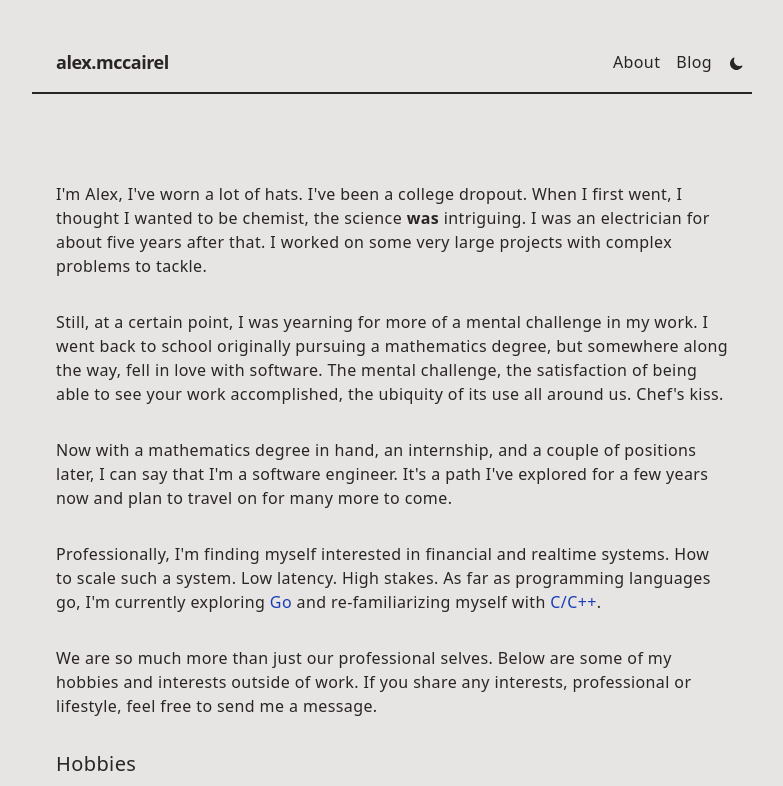
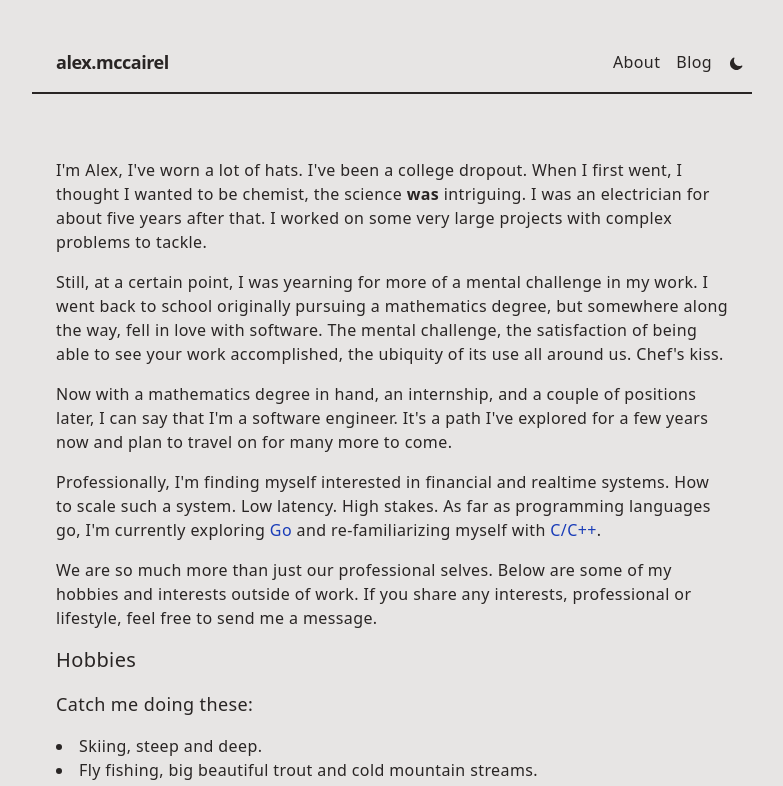
Before and after one commit to amccairel/portfolio-site, a Next.js app: page /about in a window 1280 px wide. Shown: the top 786 px of the page, without its empty margins (248-1031 px from the left). Built offline with nearby package versions, Linux system fonts and the light colour scheme.

Commit message:
-minor style changes

```diff
--- a/src/app/about/page.tsx
+++ b/src/app/about/page.tsx
@@ -2,24 +2,24 @@
 
 export default function About() {
     return (
-        <section className="px-6 py-8">
-            <p className={'mb-8'}>
+        <section className="px-6 py-2">
+            <p className={'mb-4'}>
                 I&apos;m Alex, I&apos;ve worn a lot of hats. I&apos;ve been a college dropout. When I first went, I thought I
                 wanted to be chemist, the science <b>was</b> intriguing. I was an electrician for about five years
                 after that. I worked on some very large projects with complex problems to tackle.
             </p>
-            <p className={'mb-8'}>
+            <p className={'mb-4'}>
                 Still, at a certain point, I was yearning for more of a mental challenge in my work. I went back to
                 school originally pursuing a mathematics degree, but somewhere along the way, fell in love with software.
                 The mental challenge, the satisfaction of being able to see your work accomplished, the ubiquity of its
                 use all around us. Chef&apos;s kiss.
             </p>
-            <p className={'mb-8'}>
+            <p className={'mb-4'}>
                 Now with a mathematics degree in hand, an internship, and a couple of positions later, I can say that
                 I&apos;m a software engineer. It&apos;s a path I&apos;ve explored for a few years now and plan to travel
                 on for many more to come.
             </p>
-            <p className="mb-8">
+            <p className="mb-4">
                 Professionally, I&apos;m finding myself interested in financial and realtime systems. How to scale such
                 a system. Low latency. High stakes. As far as programming languages go, I&apos;m currently exploring
                 <a href={'https://go.dev'} className={'hover:underline text-blue-800 dark:text-amber-600'}> Go </a>
@@ -27,7 +27,7 @@ export default function About() {
                                                     className={'hover:underline text-blue-800 dark:text-amber-600'}>
                      C/C++</a>.
             </p>
-            <p className="mb-8">
+            <p className="mb-4">
                 We are so much more than just our professional selves. Below are some of my hobbies and interests
                 outside of work. If you share any interests, professional or lifestyle, feel free to send me a message.
             </p>
--- a/src/ui/education.tsx
+++ b/src/ui/education.tsx
@@ -2,7 +2,7 @@ import {AcademicCapIcon} from "@heroicons/react/16/solid";
 
 export default function Education() {
     return (
-        <section id={'education-section'} className={'px-6 py-8'}>
+        <section id={'education-section'} className={'px-6 py-2'}>
             <h2 className="text-3xl font-bold mb-4 flex items-center gap-2">
                 <AcademicCapIcon className="w-6 h-6 text-blue-800 dark:text-amber-600" />
                 Education
--- a/src/ui/experience.tsx
+++ b/src/ui/experience.tsx
@@ -43,7 +43,7 @@ export default function Experience() {
     ]
 
     return (
-        <section id={'experience'} className={'px-6 py-6 space-y-4'}>
+        <section id={'experience'} className={'px-6 py-2 space-y-4'}>
             <h2 className="text-3xl font-bold mb-4 flex items-center gap-2">
                 <BriefcaseIcon className="w-6 h-6 text-blue-800 dark:text-amber-600" />Experience
             </h2>
--- a/src/ui/projects.tsx
+++ b/src/ui/projects.tsx
@@ -32,7 +32,7 @@ export default function Projects() {
         }
     ]
     return (
-        <section id={'projects'} className={'px-6 py-8'}>
+        <section id={'projects'} className={'px-6 py-2'}>
             <h2 className="text-3xl font-bold mb-4 flex items-center gap-2">
                 <CodeBracketIcon className="w-6 h-6 text-blue-800 dark:text-amber-600" />
                 Projects
--- a/src/ui/technical-skills.tsx
+++ b/src/ui/technical-skills.tsx
@@ -2,7 +2,7 @@ import {WrenchScrewdriverIcon} from "@heroicons/react/16/solid";
 
 export default function TechnicalSkills() {
     return (
-        <section id={'technical-section'} className={'px-6 py-8'}>
+        <section id={'technical-section'} className={'px-6 py-2'}>
             <h2 className="text-3xl font-bold mb-4 flex items-center gap-2">
                 <WrenchScrewdriverIcon className="w-6 h-6 text-blue-800 dark:text-amber-600" />
                 Technical Skills
```
